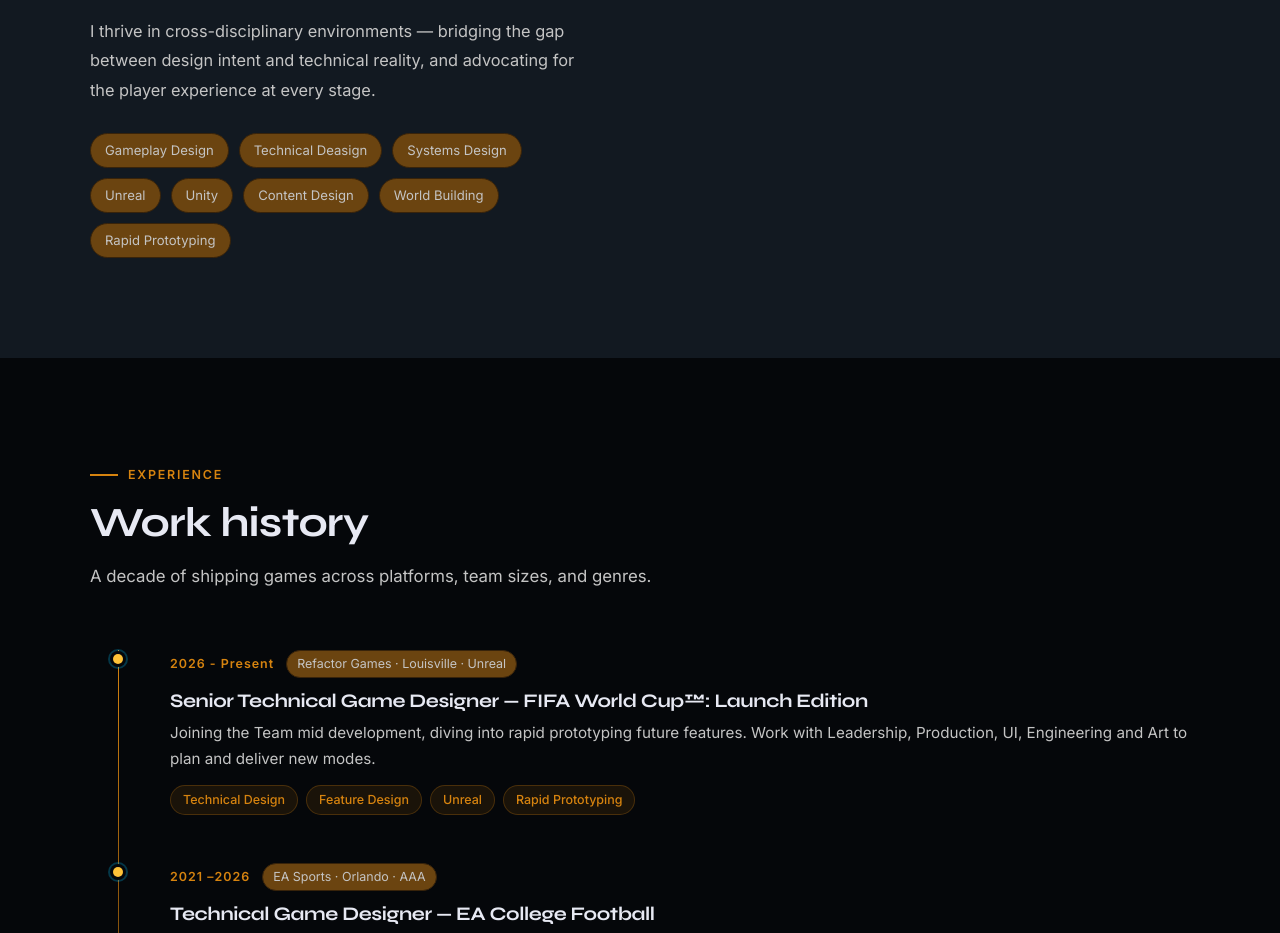
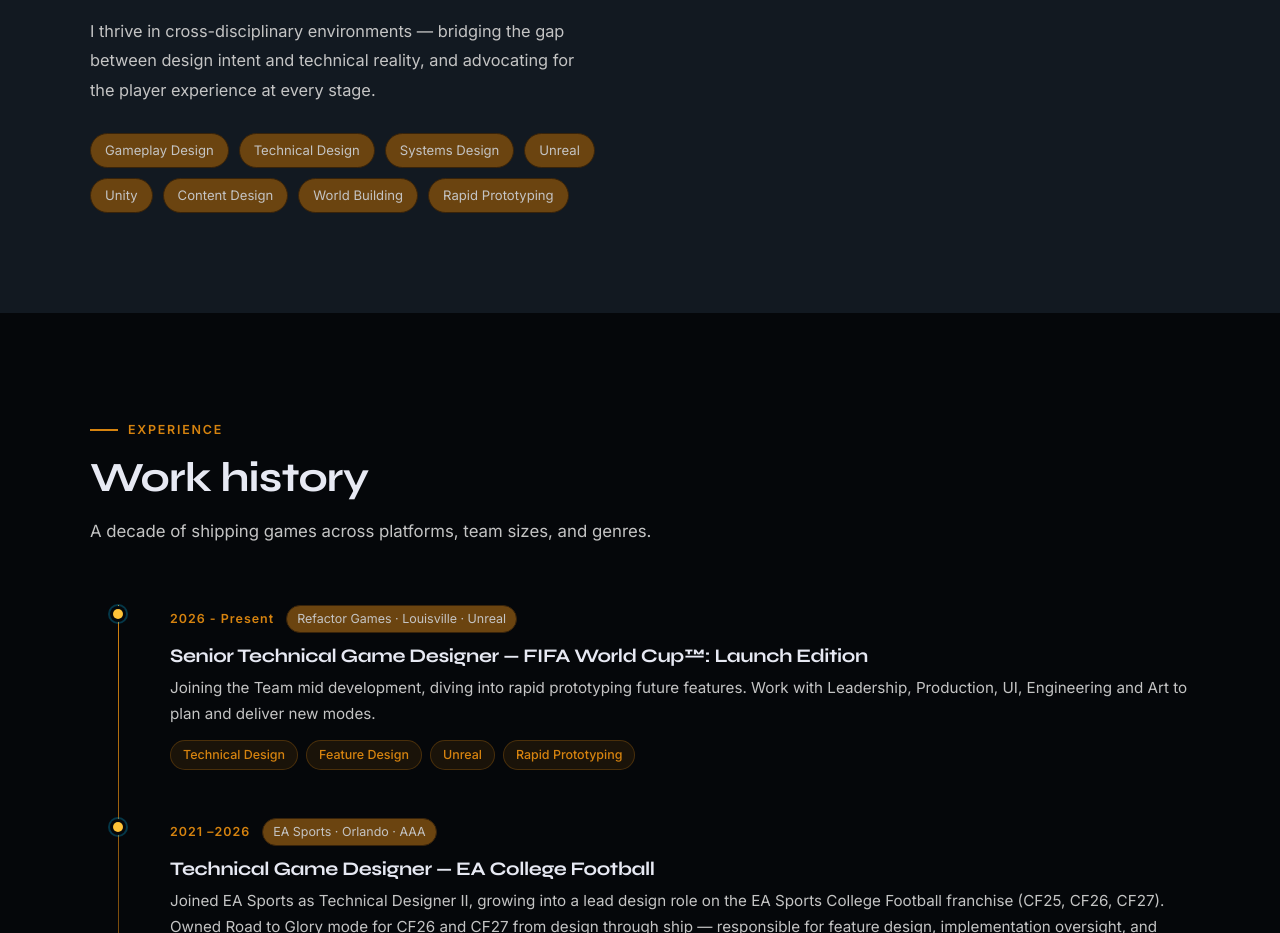
Before and after one commit to BeardTrigger/portfolio-website, a plain HTML site: page index.html in a window 1280 px wide. Shown: the part 1340-2273 px from the top of the page. Drawn offline with Linux system fonts and the light colour scheme.

Commit message:
Fix spelling error in about skill tags

```diff
--- a/index.html
+++ b/index.html
@@ -88,7 +88,7 @@
       <p>I'm a Technical Game Designer with a passion for building the invisible scaffolding that makes games come alive — the systems, loops, and mechanics that players interact with thousands of times without ever noticing they're there.</p>
       <p>My career spans the full spectrum: from AAA sports titles at EA to indie mobile prototypes, VR experiences, and award-winning interactive cinema. I'm equally comfortable whiteboarding a progression system, implementing it in engine, and writing the documentation that ships it across a 100-person team.</p>
       <p>I thrive in cross-disciplinary environments — bridging the gap between design intent and technical reality, and advocating for the player experience at every stage.</p>
-      <div class="about-tags"><span class="tag">Gameplay Design</span><span class="tag">Technical Deasign</span><span class="tag">Systems Design</span><span class="tag">Unreal</span><span class="tag">Unity</span><span class="tag">Content Design</span><span class="tag">World Building</span><span class="tag">Rapid Prototyping</span></div>
+      <div class="about-tags"><span class="tag">Gameplay Design</span><span class="tag">Technical Design</span><span class="tag">Systems Design</span><span class="tag">Unreal</span><span class="tag">Unity</span><span class="tag">Content Design</span><span class="tag">World Building</span><span class="tag">Rapid Prototyping</span></div>
     </div>
 
     <div class="about-side fade-in">
```
